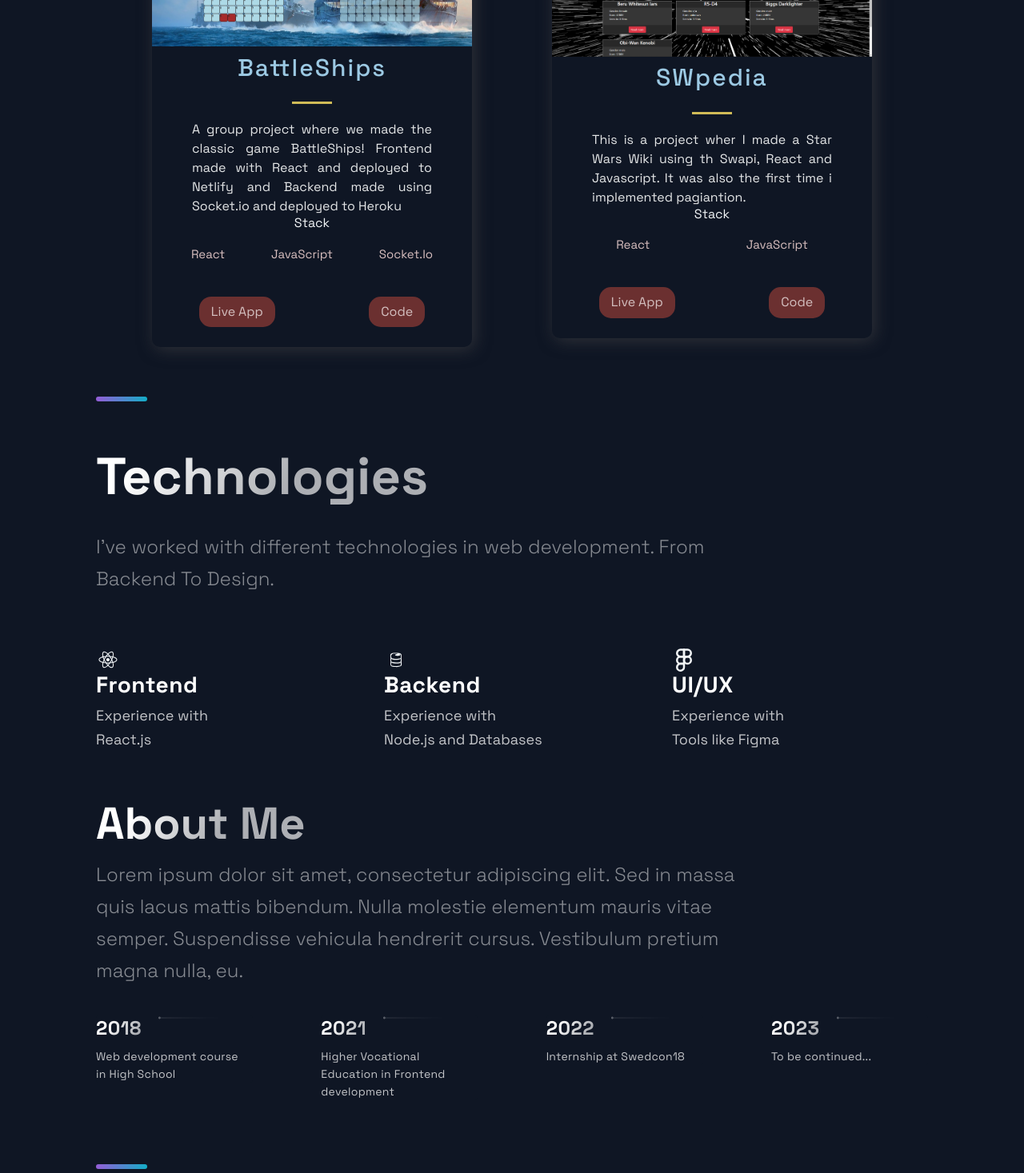
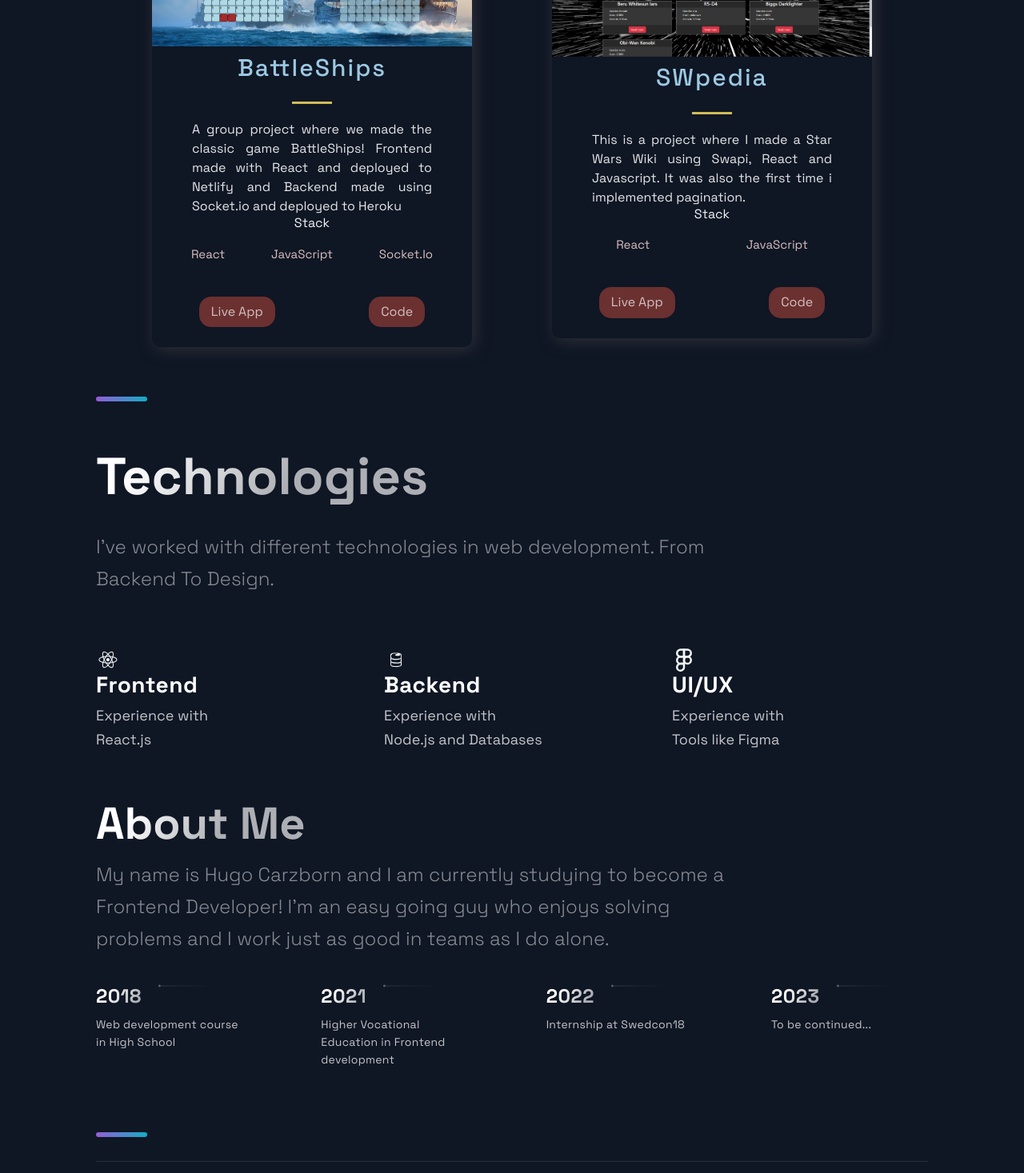
Before and after one commit to carzborn/Next.js-Portfolio, a Next.js app: page / in a window 1280 px wide. Shown: the part 1505-2972 px from the top of the page at 80% size. Built offline with nearby package versions, Linux system fonts and the light colour scheme.

Commit message:
Fixed typos

```diff
--- a/src/components/TimeLine/TimeLine.js
+++ b/src/components/TimeLine/TimeLine.js
@@ -46,7 +46,8 @@
     <Section id='about'>
       <SectionTitle>About Me</SectionTitle>
       <SectionText>
-        Lorem ipsum dolor sit amet, consectetur adipiscing elit. Sed in massa quis lacus mattis bibendum. Nulla molestie elementum mauris vitae semper. Suspendisse vehicula hendrerit cursus. Vestibulum pretium magna nulla, eu.
+        My name is Hugo Carzborn and I am currently studying to become a Frontend Developer!
+        I'm an easy going guy who enjoys solving problems and I work just as good in teams as I do alone.
       </SectionText>
       <CarouselContainer ref={carouselRef} onScroll={handleScroll}>
         <>
--- a/src/constants/constants.js
+++ b/src/constants/constants.js
@@ -28,7 +28,7 @@
   },
   {
     title: 'SWpedia',
-    description: "This is a project wher I made a Star Wars Wiki using th Swapi, React and Javascript. It was also the first time i implemented pagiantion.",
+    description: "This is a project where I made a Star Wars Wiki using Swapi, React and Javascript. It was also the first time i implemented pagination.",
     image: '/images/StarwarsWiki.png',
     tags: ['React', 'JavaScript'],
     source: 'https://google.com',
```
